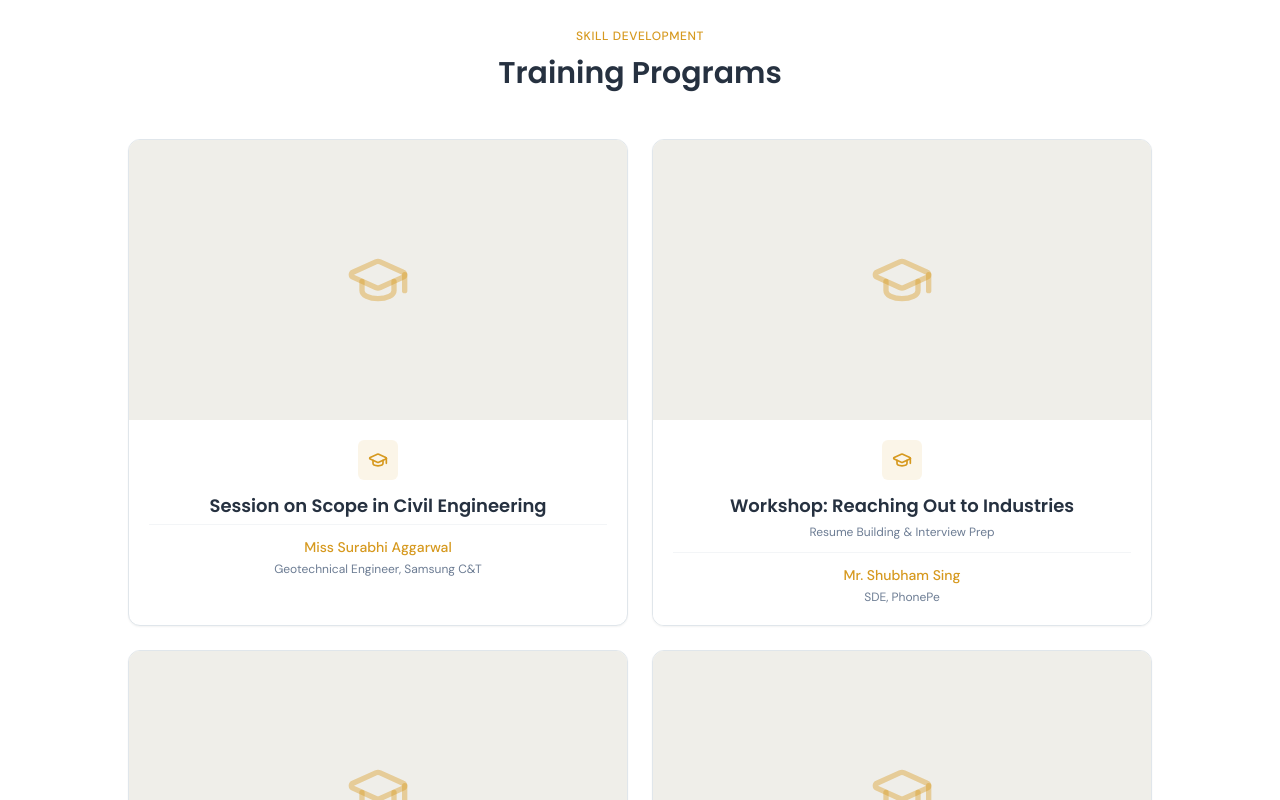
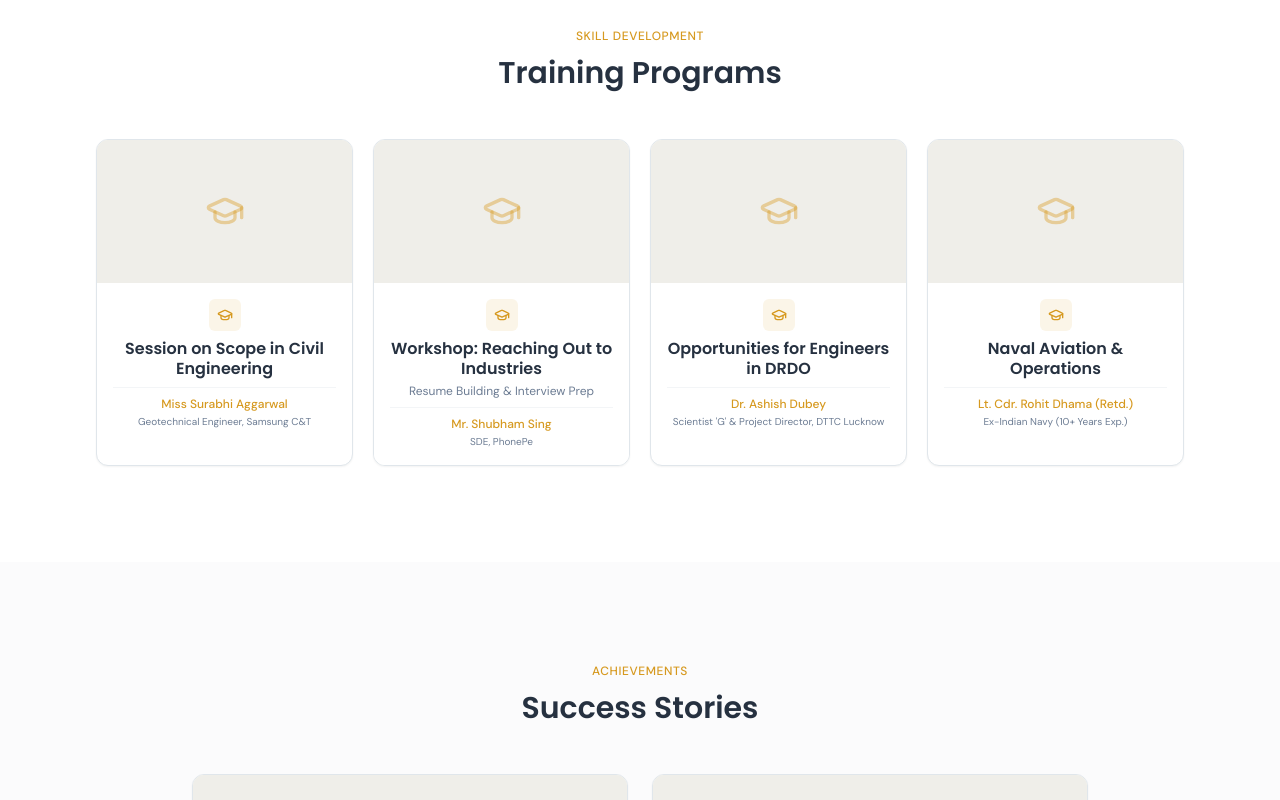
Before and after one commit to tpcfoet52-sys/lucknow-ascent, a React (Vite) app: page /about-tpc in a window 1280 px wide. Shown: the part 2940-3740 px from the top of the page. Built offline with nearby package versions, Linux system fonts and the light colour scheme; the HTML template or start-up script is replaced by a standard one.

Commit message:
style: Reduce size of Training Programs cards in AboutTPC
- Increased grid columns to lg:grid-cols-4 (row layout)
- Reduced padding, font sizes, and icon sizes for compact look
- Fixed syntax errors in section structure

```diff
--- a/src/pages/AboutTPC.tsx
+++ b/src/pages/AboutTPC.tsx
@@ -487,7 +487,7 @@ const AboutTPC = () => {
             </h2>
           </motion.div>
 
-          <div className="grid sm:grid-cols-2 lg:grid-cols-2 gap-6 max-w-5xl mx-auto">
+          <div className="grid sm:grid-cols-2 lg:grid-cols-4 gap-5 max-w-7xl mx-auto">
             {trainingPrograms.map((program, index) => (
               <motion.div
                 key={program.title}
@@ -506,26 +506,26 @@ const AboutTPC = () => {
                 {/* Image Section - Icon Placeholder */}
                 <div className="aspect-video overflow-hidden relative bg-muted">
                   <div className="w-full h-full flex items-center justify-center bg-accent/5">
-                    <GraduationCap className="h-16 w-16 text-accent/40" />
+                    <GraduationCap className="h-10 w-10 text-accent/40" />
                   </div>
                 </div>
 
                 {/* Content Section */}
-                <div className="p-5 relative z-10 bg-card text-center">
-                  <div className="flex justify-center mb-3">
-                    <div className="w-10 h-10 rounded-lg bg-accent/10 flex items-center justify-center">
-                      <GraduationCap className="h-5 w-5 text-accent" />
+                <div className="p-4 relative z-10 bg-card text-center">
+                  <div className="flex justify-center mb-2">
+                    <div className="w-8 h-8 rounded-lg bg-accent/10 flex items-center justify-center">
+                      <GraduationCap className="h-4 w-4 text-accent" />
                     </div>
                   </div>
 
-                  <h3 className="font-serif text-lg font-semibold text-foreground group-hover:text-accent transition-colors mb-1">
+                  <h3 className="font-serif text-base font-semibold text-foreground group-hover:text-accent transition-colors mb-1 leading-tight">
                     {program.title}
                   </h3>
-                  {program.desc && <p className="text-xs text-muted-foreground mb-3">{program.desc}</p>}
+                  {program.desc && <p className="text-xs text-muted-foreground mb-2">{program.desc}</p>}
 
-                  <div className="pt-3 border-t border-border/40">
-                    <p className="text-accent font-medium text-sm">{program.speaker}</p>
-                    <p className="text-xs text-muted-foreground mt-1">{program.role}</p>
+                  <div className="pt-2 border-t border-border/40 mt-2">
+                    <p className="text-accent font-medium text-xs">{program.speaker}</p>
+                    <p className="text-[10px] text-muted-foreground mt-0.5">{program.role}</p>
                   </div>
 
                   {/* Animated Description - Drops down on Hover */}
@@ -538,7 +538,7 @@ const AboutTPC = () => {
                     className="overflow-hidden"
                     transition={{ duration: 0.4, ease: "easeOut" }}
                   >
-                    <p className="text-sm text-muted-foreground mt-3 border-t border-border/50 pt-3 leading-relaxed">
+                    <p className="text-xs text-muted-foreground mt-2 border-t border-border/50 pt-2 leading-relaxed text-left">
                       {program.hoverDesc}
                     </p>
                   </motion.div>
@@ -546,6 +546,8 @@ const AboutTPC = () => {
               </motion.div>
             ))}
           </div>
+
+
         </div>
       </section>
 
@@ -621,10 +623,10 @@ const AboutTPC = () => {
             ))}
           </div>
         </div>
-      </section>
+      </section >
 
       {/* Recruitment Process */}
-      <section className="py-16 md:py-24">
+      < section className="py-16 md:py-24" >
         <div className="container-narrow">
           <motion.div
             initial={{ opacity: 0, y: 20 }}
@@ -725,10 +727,10 @@ const AboutTPC = () => {
             </motion.div>
           </div>
         </div>
-      </section>
+      </section >
 
       {/* Download Center */}
-      <section className="py-16 md:py-24">
+      < section className="py-16 md:py-24" >
         <div className="container-narrow">
           <motion.div
             initial={{ opacity: 0, y: 20 }}
@@ -765,19 +767,19 @@ const AboutTPC = () => {
             ))}
           </div>
         </div>
-      </section>
+      </section >
 
 
 
       {/* Footer */}
-      <footer className="py-8 border-t border-border bg-background">
+      < footer className="py-8 border-t border-border bg-background" >
         <div className="container-narrow text-center">
           <p className="text-sm text-muted-foreground">
             © {new Date().getFullYear()} Training & Placement Cell, University of Lucknow. All rights reserved.
           </p>
         </div>
-      </footer>
-    </div>
+      </footer >
+    </div >
   );
 };
 
```
